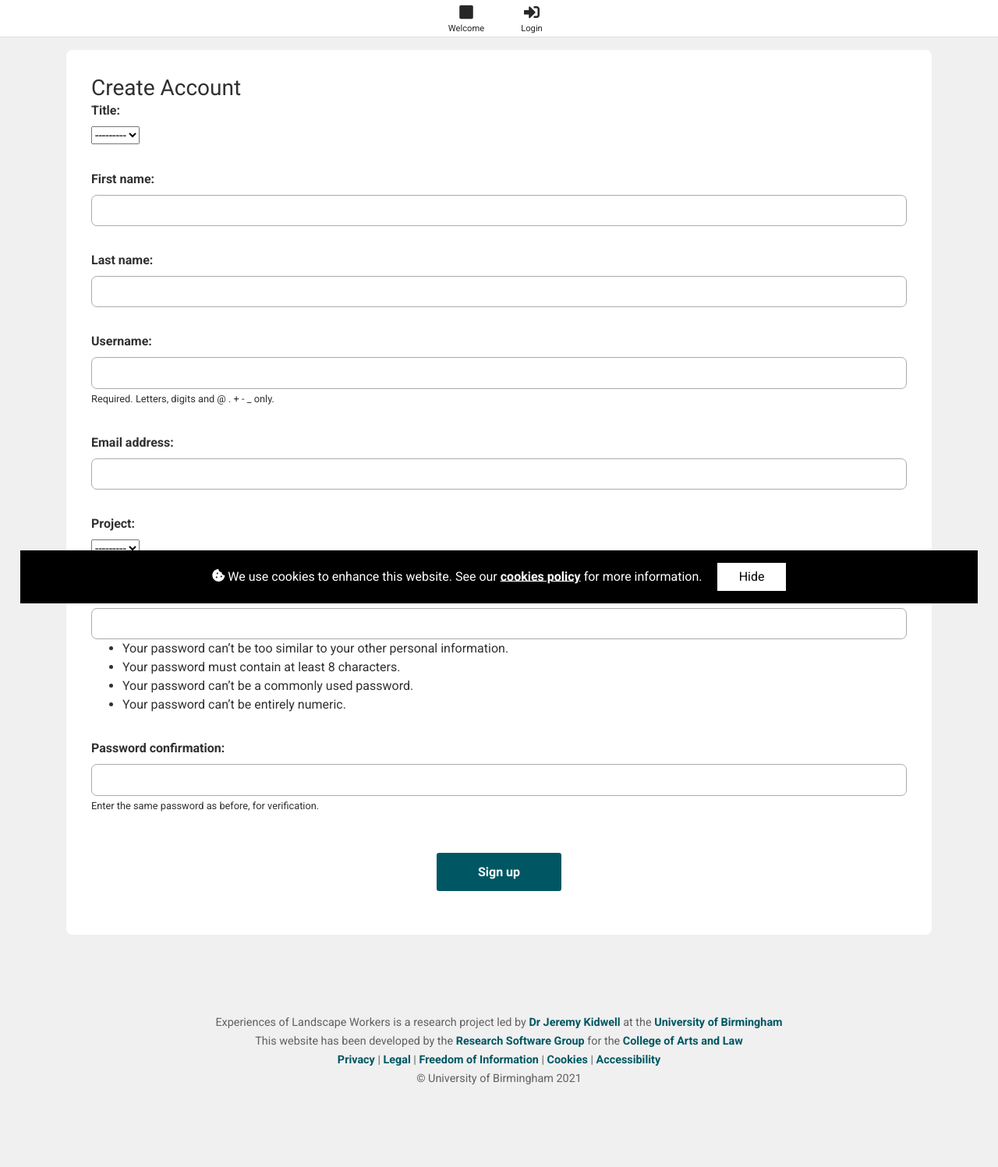
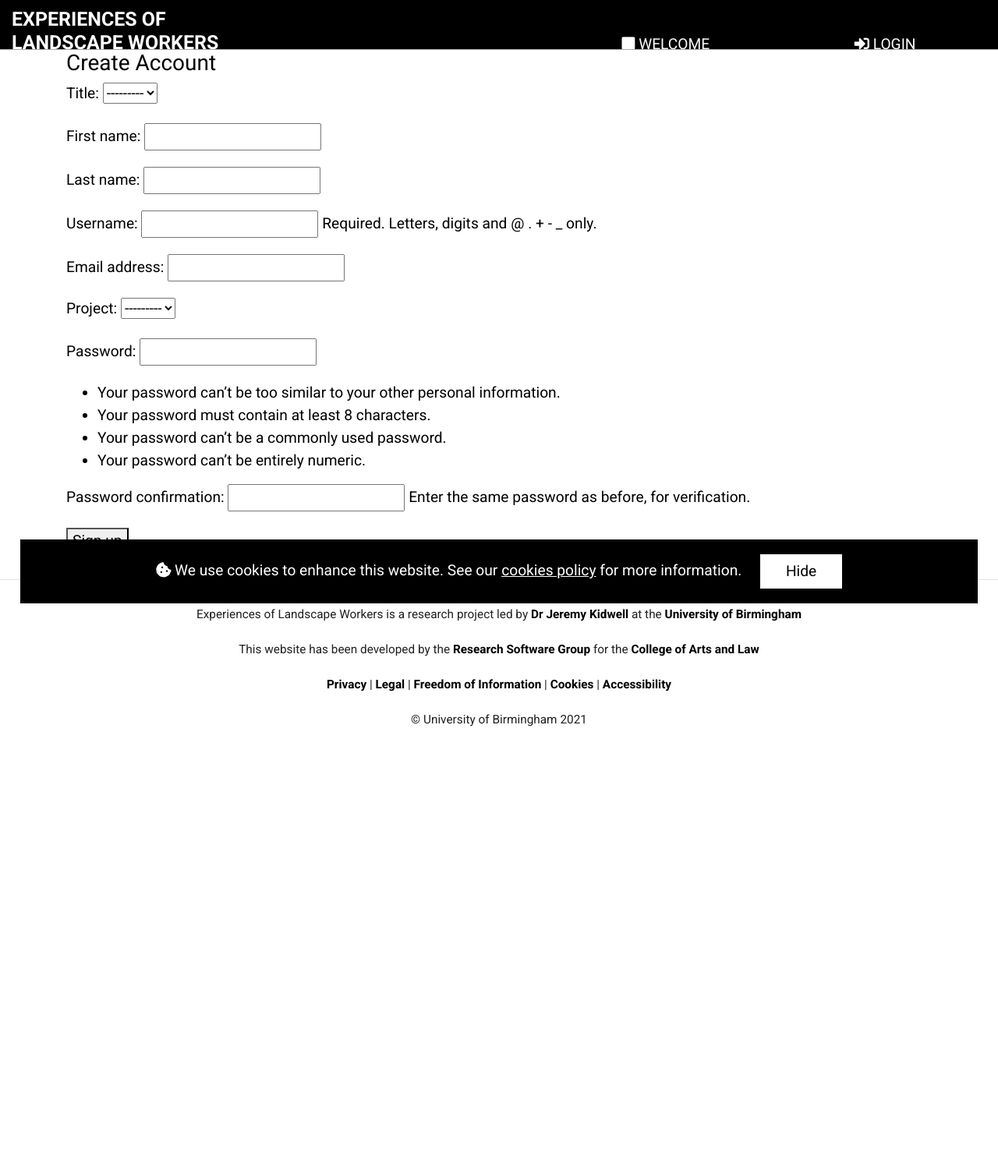
Before and after one commit to bear-rsg/experiences-of-landscape-workers, a Django app: page /accounts/create/ in a window 1280 px wide. Shown: the whole page at 78% size. After the commit the page ends 932 px from the top, so only its background shows below. Run offline with Django 3.2, Linux system fonts and the light colour scheme; parts of the project's set-up code (start-up, migrations or seed data) failed here and were passed over; some libraries are stand-ins or nearby versions.

Commit message:
removing css changes

```diff
--- a/django/core/static/css/custom.css
+++ b/django/core/static/css/custom.css
@@ -6,10 +6,12 @@ html {
     margin: 0;
     height: 100%;
     font-family: 'Roboto', sans-serif;
-    color: #303030;
-    font-size: 1em;
+    color: black;
+}
+
+body {
+    font-size: 1.2em;
     line-height: 1.5em;
-    background: #F0F0F0;
 }
 
 hr {
@@ -22,11 +24,10 @@ hr {
 }
 
 h2 {
-    padding-top: 1.3em;
-    padding-bottom: 0.2em;
+    padding: 2.3em 0 0.4em 0;
     font-weight: bold;
-    font-size: 2.3em;
-    color: #303030;
+    font-size: 1.7em;
+    text-transform: uppercase;
 }
 
 .form-inline .form-control {
@@ -35,292 +36,75 @@ h2 {
 }
 
 a {
-    color: #005763;
-    font-weight: bold;
-}
-
-a:hover {
-    color: #130f40;
-}
-
-.btn-primary {
-    background: #1c4834;
-    border: none;
-}
-
-.btn-primary:hover,
-.btn-primary:active,
-.btn-primary:focus {
-    background: #005763 !important;
-}
-
-.btn-big {
-    display: block;
-    width: 14em;
-    max-width: 90%;
-    font-size: 1.2em;
-    padding: 0.7em 0.2em;
-    margin: 2em auto;
-}
-
-.hidden {
-    display: none;
-}
-
-/* ---------- Form ---------- */
-
-form {
-    margin-top: -2em;
-}
-
-label {
-    display: block;
-    font-weight: bold;
-    font-size: 1em;
-    margin-top: 2em;
-}
-
-label.confirmation {
-    text-align: center;
-    font-weight: normal;
-    margin-top: 3em;
-    font-size: 1.2em;
-    line-height: 2em;;
-}
-
-label.confirmation .danger {
-    color: #dc3545;
-    font-weight: bold;
-}
-
-input,
-textarea {
-    display: block;
-    border: 1px solid #AAA;
-    border-radius: 0.5em;
-}
-
-input[type='text'],
-input[type='email'],
-input[type='number'],
-input[type='password'],
-textarea {
-    width: 100%;
-    padding: 0.5em 0.7em;
-    font-size: 0.9em;
-}
-
-input[type='file'] {
-    border: none;
-}
-
-input[type='checkbox'] {
-    -webkit-appearance: none;
-    width: 30px;
-    height: 30px;
-    background: white;
-    border-radius: 100%;
-}
-
-input[type='checkbox']:checked {
-    background: #005763;
-    border: 2px solid #005763;
-}
-
-button[type='submit'] {
-    display: block;
-    width: 10em;
-    max-width: 100%;
-    background: #005763;
-    color: white;
-    border: 0;
-    border-radius: 0.2em;
-    padding: 0.8em 2em;
-    margin: 3em auto 1.5em auto;
-    font-weight: bold;
-}
-
-.helptext {
-    font-size: 0.8em;
+    color: #0072ed;
 }
 
 /* ---------- Navigation ---------- */
 
+h1 {
+    font-weight: bold;
+    font-size: 1.3em;
+    text-transform: uppercase;
+}
+
+h1 a,
+h1 a:hover {
+    color: white;
+    text-decoration: none;
+}
+
 nav {
-    font-size: 1rem;
-    background: white;
-    padding-top: 0.4em;
-    height: 3em;
-    width: 100%;
-    position: fixed;
-    left: 0;
-    overflow: hidden;
+    font-size: 1.3em;
+    background: black;
+    color: white;
 }
 
 nav ul {
     padding: 0;
-    text-align: center;
 }
 
-.nav-item {
-    text-align: center;
+nav ul li {
     list-style-type: none;
-    text-transform: capitalize;
-    display: inline-block;
+    text-transform: uppercase;
 }
 
-.nav-item a {
+nav ul li a {
     text-decoration: none;
-    color: #272727;
-}
-
-.nav-item.active a {
-    color: #005763;
-}
-
-.nav-item a:hover {
-    color: #005763;
-}
-
-.nav-item i {
-    display: inline-block;
-    width: 100%;
-    font-size: 1.25em;
-}
-
-.nav-item-text {
-    width: 100%;
-    display: block;
-    margin-top: -0.5em;
-    font-weight: normal;
-    font-size: 0.7em;
-}
-
-/* ---------- Main ---------- */
-
-section {
-    background: white;
-    display: block;
-    border-radius: 0.5rem;
-    margin: 1.5em 0;
-}
-
-section p {
-    margin-bottom: 0;
-}
-
-/* ---------- Welcome ---------- */
-
-section#section-welcome-banner {
-    background-image: url('../images/backgrounds/welcome-banner.jpg');
-    background-size: cover;
-	background-position: center;
-    background-color: black;
-}
-
-section#section-welcome-banner h2 {
     color: white;
-    font-weight: bold;
-    text-shadow: 2px 2px rgba(0,0,0,0.3);
-}
-
-/* ---------- Journal ---------- */
-
-#journalentry-list-search {
-    background: transparent;
-    border: none;
-    border-bottom: 2px solid #808080;
-    margin: 5.5em auto 0.5em auto;
-    display: block;
-    width: 40em;
-    max-width: 100%;
-    text-align: center;
-    font-size: 1.1em;
-    border-radius: 0;
-}
-
-.journalentry-list-empty {
-    text-align: center;
-    font-size: 1.1em;
-    /* color: #404040;     */
-}
-
-.journalentry-list-empty strong {
-    font-size: 1.5em;
-    display: inline-block;
-    margin: 1em 0 1.5em 0;
-}
-
-a.journalentry-list-item {
-    color: #303030;
-}
-
-a.journalentry-list-item:hover {
-    text-decoration: none;
-
-}
-
-.journalentry-list-item section:hover {
-    box-shadow: 0 2px 10px 0 rgba(0, 0, 0, 0.27), 0 20px 40px 0 rgba(0, 0, 0, 0.013);
-}
-
-.journalentry-list-item-title {
-    font-size: 1.5em;
-    font-weight: bold;
-    margin-bottom: 0.5em;
-    display: block;
-}
-
-.journalentry-list-item-text {
-    font-size: 1em;
-    font-weight: normal;
-}
-
-.journalentry-detail-title {
-    font-size: 2em;
-    font-weight: bold;
-    margin-bottom: 0.6em;
-    display: block;
-}
-
-.journalentry-detail-text {
-    font-size: 1em;
-    line-height: 1.7em;
-    letter-spacing: 0.03em;
-}
-
-.journalentry-detail-text p {
-    margin-top: 2em;
-}
-
-
-/* ---------- Account ---------- */
-
-.account-detail {
-    margin: 0.27em 0;
-    font-weight: bold;
-}
-
-.account-detail label {
-    display: inline;
-    margin-right: 0.5em;
-    color: #505050;
-    font-weight: normal;
 }
 
 /* ---------- Footer ---------- */
 
 footer {
-    margin-top: 5em;
-    padding: 2em 0 7em 0;
+    border-top: 1px solid #E4E4E4;
+    margin-top: 2em;
+    padding: 2em 0 5em 0;
     text-align: center;
-    color: #606060;
-    font-size: 0.9em;
+    background: #FFF;
+    color: #202020;
+    font-size: 0.8em;
 }
 
-#footer-content p {
-    padding: 0;
+footer a {
+    color: black;
+    font-weight: bold;
+}
+
+footer a:hover {
+    color: black;
+    opacity: 0.75;
+    text-decoration: none;
+}
+
+#footer-content-text {
+    margin-top: 2em;
+}
+
+#footer-content img {
+    width: 20em;
+    max-width: 100%;
     margin: 0;
+    display: inline-block;
 }
 
 /* ---------- Error Pages ---------- */
--- a/django/core/static/css/custom_lg.css
+++ b/django/core/static/css/custom_lg.css
@@ -9,51 +9,60 @@
 
     /* ---------- Navigation ---------- */
 
-    nav {
-        top: 0;
-        bottom: auto;
-        border-top: 0;
-        border-bottom: 1px solid #DDD;
+    h1 {
+        display: inline-block;
+        width: 20rem;
+        margin-top: 0;
     }
 
-    .nav-item {
-        width: 5em;
+    nav {
+        position: fixed;
+        top: 0;
+        left: 0;
+        height: 4rem;
+        padding-top: 0.5em;
+        overflow: hidden;
+        font-size: 1em;
+        font-weight: 400;
+        border-bottom: 1px solid #AAA;
     }
 
-    /* ---------- Main ---------- */
-
-    section {
-        padding: 2em;
+    nav.nav-visible {
+        top: 0;
     }
 
-    /* ---------- Welcome ---------- */
-
-    section#section-welcome-banner h2 {
-        font-size: 3.5em;
-        padding: 7em 0.5em 0.2em 0.5em;
-        vertical-align: bottom;
+    nav ul {
+        text-align: right;
+        padding: 0;
+        display: inline-block;
+        width: calc(100% - 20.3rem);
     }
 
-    /* ---------- Journal ---------- */
-
-    #journalentry-list-search {
-        margin: 7.5em auto 2em auto;
-        width: 30em;
+    nav ul li {
+        display: inline-block;
+        list-style-type: none;
+        margin: -4px 0.5em;
+        text-transform: uppercase;
+        border: 4px solid black;
     }
 
-    #journalentry-detail-actions {
-        text-align: right;
-        margin-top: 2.7em;
+    nav ul li a {
+        padding: 0 4em;
+        text-decoration: none;
     }
 
-    #journalentry-detail-actions a {
-        width: 6.9em;
-        margin-left: 2em;
-        font-size: 0.9em;
+    nav ul li a:hover {
+        text-decoration: none;
+        background-color: black;
+        color: white;
     }
 
-    #journalentry-detail-actions a i {
-        margin-right: 0.5em;
+    nav ul li.active {
+        border: 3px solid white;
+        font-weight: bold;
     }
 
+    #nav-toggle {
+        display: none;
+    }
 }
--- a/django/core/static/css/custom_xs.css
+++ b/django/core/static/css/custom_xs.css
@@ -9,52 +9,48 @@
 
     /* ---------- Navigation ---------- */
 
-    nav {
-        top: auto;
-        bottom: 0;
-        border-top: 1px solid #DDD;
-        border-bottom: 0;
+    h1 {
+        margin: 1.5em 0;
     }
 
-    .nav-item {
-        width: calc(20% - 0.2em);
-        min-width:3.3em;
+    nav {
+        position: fixed;
+        top: 100vh;
+        right: 0;
+        width: 100vw;
+        height: calc(100vh - 3em);
+        overflow: auto;
+        z-index: 999;
+        vertical-align: middle;
     }
 
-    /* ---------- Main ---------- */
-
-    section {
-        padding: 1.3em;
+    nav.nav-visible {
+        top: 0;
     }
 
-    /* ---------- Welcome ---------- */
-
-    section#section-welcome-banner h2 {
-        font-size: 2.7em;
-        padding: 3em 0 0 0em;
-        vertical-align: bottom;
+    nav ul li {
+        display: block;
+        margin: 1em 0.2em;
     }
 
-    /* ---------- Journal ---------- */
-
-    #journalentry-list-search {
-        margin: 4em auto 1.5em auto;
-        width: 100%;
+    nav ul li.active {
+        border-left: 5px solid white;
     }
 
-    #journalentry-detail-actions {
+    #nav-toggle {
+        display: block;
+        position: fixed;
+        bottom: 0;
+        left: 0;
+        color: white;
+        background-color: black;
+        width: 100vw;
+        height: 1.5em;
+        font-size: 2.6em;
+        line-height: 1.5em;
         text-align: center;
-        margin-top: 2em;
-    }
-
-    #journalentry-detail-actions a {
-        width: 100%;
-        margin-top: 2em;
-        font-size: 1em;
-        padding: 0.8em 0;
-    }
-
-    #journalentry-detail-actions a i {
-        margin-right: 0.5em;
+        border-top: 0.3rem solid black;
+        cursor: pointer;
+        z-index: 1000;
     }
 }
```
